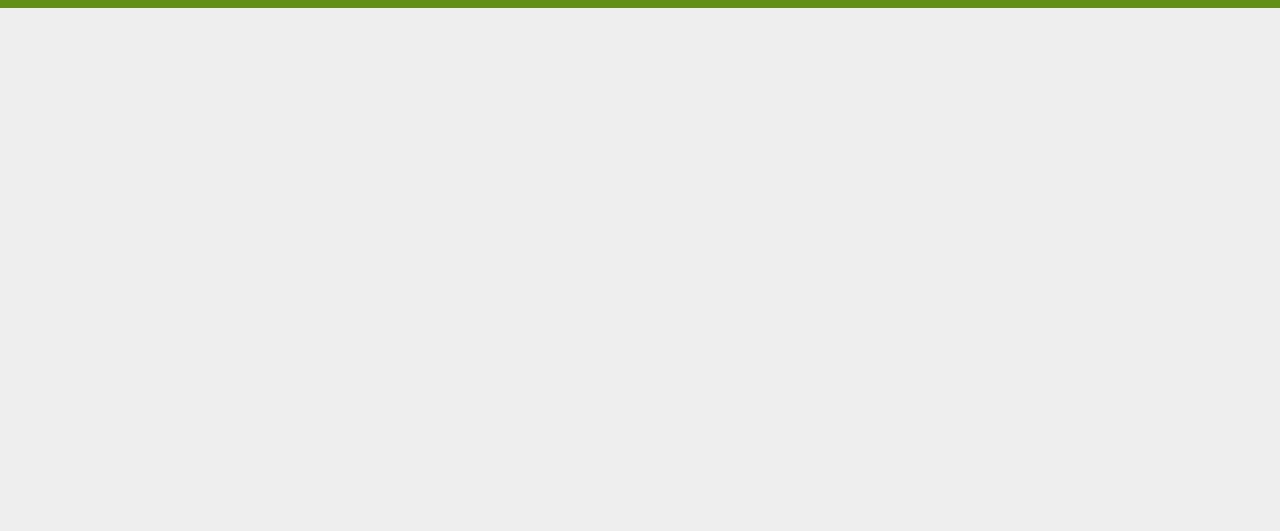
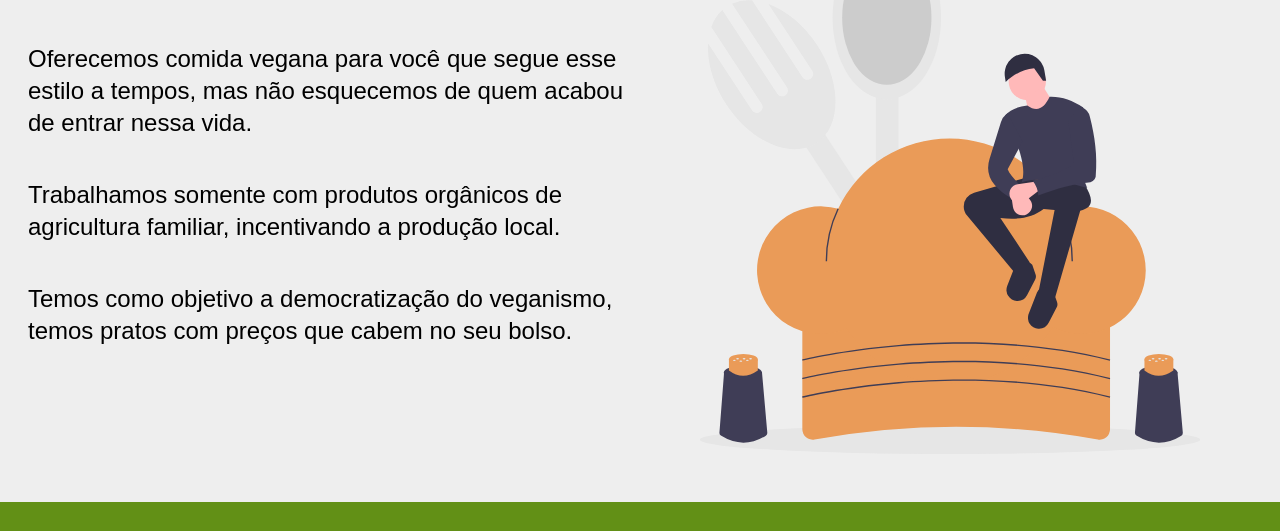
Before and after one commit to yurihnrq/contra-o-file, a Gatsby site: page / in a window 1280 px wide. Shown: the part 956-1487 px from the top of the page. Before the commit the page ends 964 px from the top, so only its background shows below. Built offline with nearby package versions, Linux system fonts and the light colour scheme; Gatsby itself is replaced by a stand-in of ours.

Commit message:
feat: About component

```diff
--- /dev/null
+++ b/src/components/About.jsx
@@ -0,0 +1,32 @@
+import React from "react"
+
+import artwork from "../images/undraw_cooking_lyxy.svg"
+import { about, aboutText, aboutImg } from "../styles/About.module.css"
+
+const About = () => {
+	return (
+		<section className={about} id="sobre">
+			<h2>
+				Sobre nós
+			</h2>
+			<article>
+				<div className={aboutText}>
+					<p>
+						Oferecemos comida vegana para você que segue esse estilo a tempos, mas não esquecemos de quem acabou de entrar nessa vida.
+					</p>
+					<p>
+						Trabalhamos somente com produtos orgânicos de agricultura familiar, incentivando a produção local.
+					</p>
+					<p>
+						Temos como objetivo a democratização do veganismo, temos pratos com preços que cabem no seu bolso.
+					</p>
+				</div>
+				<div className={aboutImg}>
+					<img src={artwork} alt="Imagem sobre nós" />
+				</div>
+			</article>
+		</section>
+	)
+}
+
+export default About;
--- a/src/pages/index.jsx
+++ b/src/pages/index.jsx
@@ -3,12 +3,14 @@ import * as React from "react"
 import Layout from "../components/Layout"
 import Seo from "../components/Seo"
 import LandingSection from "../components/LandingSection"
+import About from "../components/About"
+
 
 const IndexPage = () => (
 	<Layout>
 		<Seo title="Bem-vindo" />
 		<LandingSection />
-		Dale
+		<About />
 	</Layout>
 )
 
--- /dev/null
+++ b/src/styles/About.module.css
@@ -0,0 +1,29 @@
+.about {
+	@apply text-center py-12 px-5;
+}
+
+.about h2 {
+	@apply text-greenLogo text-3xl font-medium mb-2;
+}
+
+.about article {
+	@apply grid grid-cols-1 md:grid-cols-2;
+}
+
+.about .aboutText {
+	@apply flex flex-col justify-center px-2;
+}
+
+.about .aboutText p {
+	font-family: 'Didact Gothic', sans-serif;
+	@apply text-2xl text-center md:text-left my-5;
+}
+
+.about .aboutImg {
+	@apply hidden md:flex justify-center items-center px-2;
+}
+
+.about .aboutImg img {
+	min-width: 200px;
+	max-width: 500px;
+}
--- a/src/styles/Header.module.css
+++ b/src/styles/Header.module.css
@@ -12,7 +12,7 @@
 }
 
 .header nav a {
-	@apply mx-4 flex items-center;
+	@apply mx-4 flex items-center hover:underline;
 }
 
 .header button {
--- a/src/styles/LandingSection.module.css
+++ b/src/styles/LandingSection.module.css
@@ -1,6 +1,6 @@
 .landing {
 	height: calc(100vh - 5rem);
-	background: url("../images/background.jpg");
+	background: url("../images/bg-unsplash.webp");
 	background-attachment: fixed;
 	background-size: cover;
 	background-position-x: center;
@@ -11,7 +11,7 @@
 
 .content {
 	@apply h-full w-full flex flex-col justify-center items-center p-10;
-	background-color: rgba(0, 0, 0, 0.5);
+	background-color: rgba(0, 0, 0, 0.45);
 }
 
 .content h1 {
```
Also changed, not shown: src/images/background.jpg (deleted), src/images/bg-unsplash.webp (added), src/images/undraw_cooking_lyxy.svg (added).
